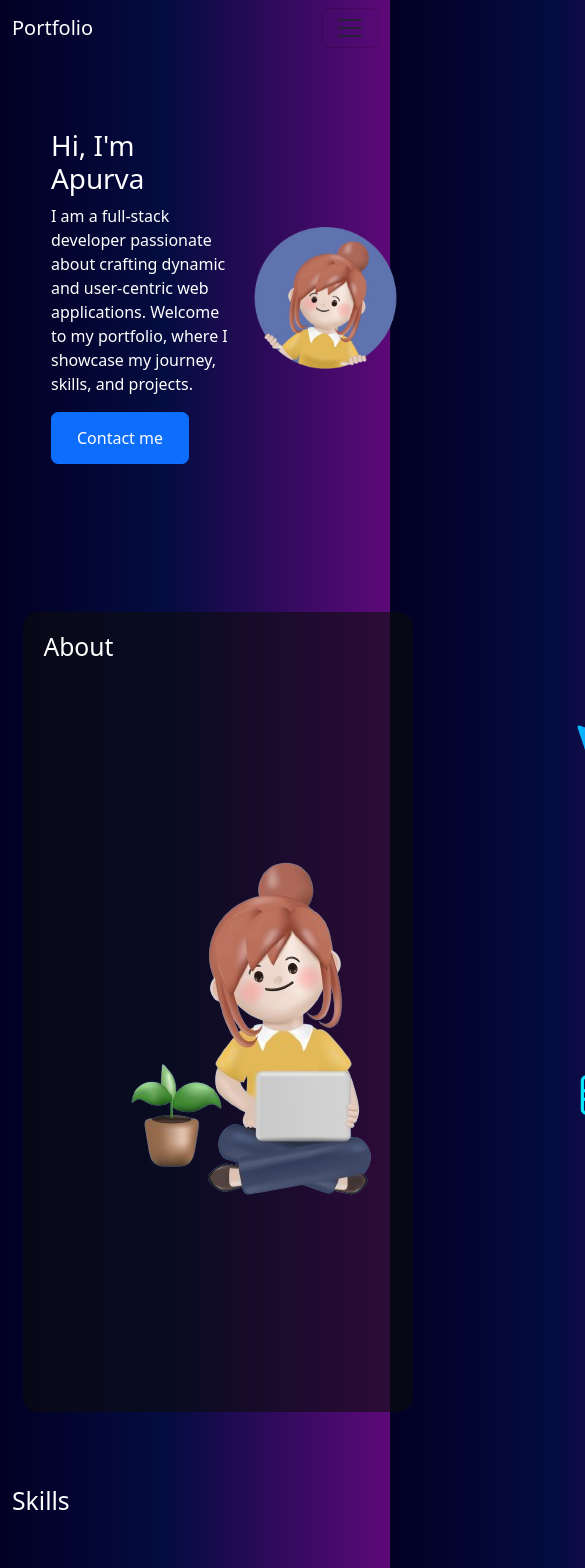
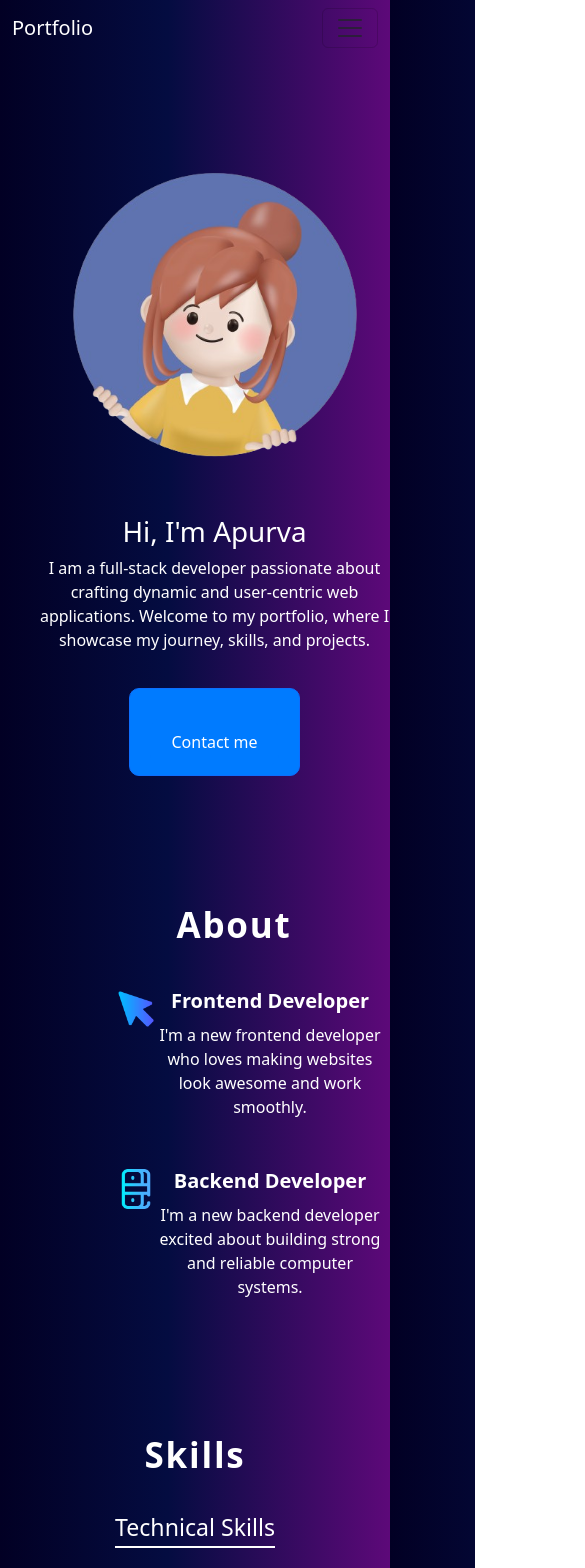
Before and after one commit to Apurvak12/portfolio-app, a React (Create React App) app: page / in a window 390 px wide. Shown: the top 1568 px of the page, 585 px wide, since content can reach past the window. Built offline with nearby package versions, Linux system fonts and the light colour scheme.

Commit message:
added media query to make website responsive

```diff
--- a/package.json
+++ b/package.json
@@ -10,6 +10,7 @@
     "react": "^18.2.0",
     "react-bootstrap": "^2.10.1",
     "react-dom": "^18.2.0",
+    "react-router-dom": "^6.22.3",
     "react-scripts": "5.0.1",
     "web-vitals": "^2.1.4"
   },
--- a/src/App.css
+++ b/src/App.css
@@ -14,20 +14,52 @@
     height: 50%;
     z-index:1;
 }
-.btn{
+.btn {
   text-decoration: none;
-  padding: auto;
-  border-radius: 7px;
+  border-radius: 10px;
+  padding: 10px 20px; /* Adjust padding as needed */
+  padding-bottom: 10px;
+  background-color: #007bff;
+  color: #fff;
+  display: inline-block;
+  transition: background-color 0.3s;
+  text-align: center;
 }
+
+@media screen and (max-width: 830px) {
+  .container1 {
+    flex-direction: column-reverse;
+    margin-left: 5%;
+    margin-right: 5%;
+    align-items: center;
+    justify-content: center;
+  }
+  .hero1 {
+    width: 100%;
+    height: auto;
+    margin-bottom: 20px;
+  }
+  .content {
+    text-align: center;
+  }
+  .btn {
+    text-align: center;
+    margin-top: 20px;
+  }
+
+}
+
 .container2{
+   position: relative;
   background-color: rgba(12, 12, 12, 0.6);
   border-radius: 15px;
-  padding: 20px;
-  margin-top: 100px;
+  padding: 73px;
+  margin-top: 129px;
   z-index: 1;
-  margin-left: 6%;
+  margin-left: 10%;
   margin-right: 10%;
   margin-bottom: 50px;
+
 }
 .content1{
      display: flex;
@@ -57,6 +89,48 @@
 .AboutImg{
     width: 35%;
 }
+@media screen and (max-width: 830px) {
+  .container2 {
+    background-color: transparent;
+    padding: 30px;
+    margin-top: 50px;
+    border-radius: 0;
+  }
+  .content1 {
+    flex-direction: column;
+    align-items: center;
+  }
+  .aboutImg {
+    display: none;
+  }
+  .aboutItems {
+     display: flex;
+    flex-direction: column; /* Change to column layout */
+    align-items: center; /* Center items horizontally */
+    gap: 20px; /* Adjust gap between items */
+    margin-top: 20px;
+  }
+  .aboutItem {
+    width: 100%; /* Ensure items take full width */
+    max-width: 300px; /* Limit maximum width */
+    padding: 15px; /* Adjust padding */
+    border-radius: 10px;
+    align-items: center;
+  }
+   .aboutItem h3 {
+    font-size: 20px;
+    font-weight: 600;
+    margin-bottom: 10px;
+    text-align: center; /* Center text */
+  }
+  .aboutItem p {
+    font-size: 16px;
+    line-height: 1.5;
+    margin-bottom: 0;
+    text-align: center; /* Center text */
+  }
+}
+
 
 .container3{
   position: relative;
@@ -86,28 +160,54 @@ display: flex;
 color: bisque;
 }
 
+@media  screen and (max-width:830px) {
+  .container3{
+    flex-direction: column;
+    gap: 23px;
 
-
-.container5{
-  margin-top: 76px;
+  }
+}
+.container5 {
+  /* margin-top: 76px;
   margin-left: 10%;
   margin-right: 10%;
+  display: flex;
+  flex-wrap: wrap;
+  justify-content: center; */
+   margin-left: 5%;
+    margin-right: 5%;
 }
-.title{
+
+.title {
   font-size: 35px;
   font-weight: 700;
   letter-spacing: 1.75px;
+
+  width: 100%; /* Ensure title takes full width */
 }
-.card{
-  display: flex;
+
+.card {
   border-radius: 20px;
-/* background: linear-gradient(90deg, rgb(16, 9, 142) 0%, rgb(157, 87, 178) 0%, rgb(183, 39, 231) 100%); */
- background-color: rgba(12, 12, 12, 0.6);
- box-shadow: 0 16px 14px 0 #04152d;
-  padding: 18px 24px;
-  max-width: 345px;
+  background-color: rgba(12, 12, 12, 0.6);
+  box-shadow: 0 16px 14px 0 #04152d;
+  padding: 15px ;
+  /* Ensure card takes full width */
+  max-width: 100%; /* Limit card width */
   margin-top: 30px;
+  box-sizing: border-box; /* Include padding in width calculation */
 }
+
+@media screen and (max-width: 830px) {
+  .container5 {
+    margin-left: 5%; /* Adjust margin for smaller screens */
+    margin-right: 5%;
+  }
+  .title{
+    text-align: center;
+  }
+}
+
+
 .aimg{
   margin-bottom: auto;
 }
@@ -188,6 +288,7 @@ margin-top: 40px 0;
   width: 40%;
 }
 .progress-line span::after{
+
   position: absolute;
   padding: 1px 8px;
   background-color: black;
@@ -218,17 +319,20 @@ margin-top: 40px 0;
   content: "40%";
 }
 .progress-line span::before{
-  content: " ";
+  content: "";
   position: absolute;
   height: 0;
   width: 0;
   border: 7px solid transparent;
   top: -10px;
   right: 0;
-   animation: showText 0.5s 1.5s linear forwards;
+  animation: showText 0.5s 1.5s linear forwards;
   opacity: 0;
 }
 @keyframes showText {
+   0% {
+    opacity: 0;
+  }
   100%{
     opacity: 1;
   }
@@ -324,3 +428,36 @@ margin-top: 40px 0;
     animation: showText 0.5s 1s linear forwards;
   opacity: 0;
 }
+@media screen and (max-width: 830px) {
+  .containers {
+    flex-direction: column;
+    padding: 0;
+  }
+  .ts,
+  .ps {
+    width: 100%;
+    padding: 30px;
+    box-sizing: border-box;
+  }
+  .ps {
+    text-align: center;
+  }
+  .radial-bars .radial-bar {
+    width: 100%;
+    margin-bottom: 5px;
+  }
+  .radial-bars .radial-bar svg {
+    width: 80px;
+    height: 80px;
+  }
+  .radial-bar .percentage,
+  .radial-bar .text {
+    font-size: 14px;
+  }
+  .progress-line span::after,
+  .progress-line span::before {
+    top: -20px;
+    right: -15px;
+    font-size: 10px;
+  }
+}
--- a/src/App.js
+++ b/src/App.js
@@ -1,16 +1,17 @@
 import './App.css';
-import NavBar from './components/NavBar';
+import Header from './components/NavBar';
 import Hero from './components/Hero';
 import About from './components/About';
 import Footer from './components/Contact';
 import Skills from './components/Skills';
 import Project from './components/Projects';
 
+
 function App() {
   return (
     <>
     <div className='App'>
-      <NavBar/>
+      <Header/>
       <br/>
       <Hero/>
       <br/>
@@ -19,10 +20,12 @@ function App() {
       <br/>
       <Skills/>
       <br/>
+      <br/>
       <Project/>
 
       <Footer/>
     </div>
+
     </>
   );
 }
--- a/src/components/About.js
+++ b/src/components/About.js
@@ -7,7 +7,7 @@ const About=()=>{
         <>
 
             <Container className="container2">
-              <h2 className="text-white">About</h2>
+              <h2 className="text-white title">About</h2>
               <div className="content1">
             <img src={laptop} className="aboutImg" />
             <ul className="aboutItems">
--- a/src/components/Hero.js
+++ b/src/components/Hero.js
@@ -10,7 +10,7 @@ const Hero=()=>{
                 <p>I am a full-stack developer passionate about crafting dynamic and user-centric web applications. Welcome to my portfolio, where I showcase my journey, skills, and projects.</p>
                 <Button >
                 <a href="mailto:kulkarniapurva132@gmail.com" className="text-white btn">Contact me</a>
-                </Button>{' '}
+                </Button>
                  </div>
                 <img src={hero}  className="hero1 "/>
 
--- a/src/components/NavBar.js
+++ b/src/components/NavBar.js
@@ -1,4 +1,5 @@
 import {Container, Navbar,Nav} from "react-bootstrap";
+
 const Header=()=>{
     return(
         <>
--- a/src/components/Projects.js
+++ b/src/components/Projects.js
@@ -4,7 +4,7 @@ const Project=()=>{
     return(
         <>
         <Container className="container5">
-            <h1 className="text-white title">Projects</h1>
+            <h2 className="text-white title">Projects</h2>
         <div >
   <div className="row">
     <div className="col-sm">
--- a/src/components/Skills.js
+++ b/src/components/Skills.js
@@ -9,7 +9,7 @@ const Skills=()=>{
     return(
         <>
         <Container className='containers' id='skills'>
-        <h2 className='text-white'>Skills</h2>
+        <h2 className='text-white title'>Skills</h2>
         <Row>
             <Col md={6}>
         <div className='ts'>
```
Also changed, not shown: 1 other file (tests, documents, lock files or other folders).
